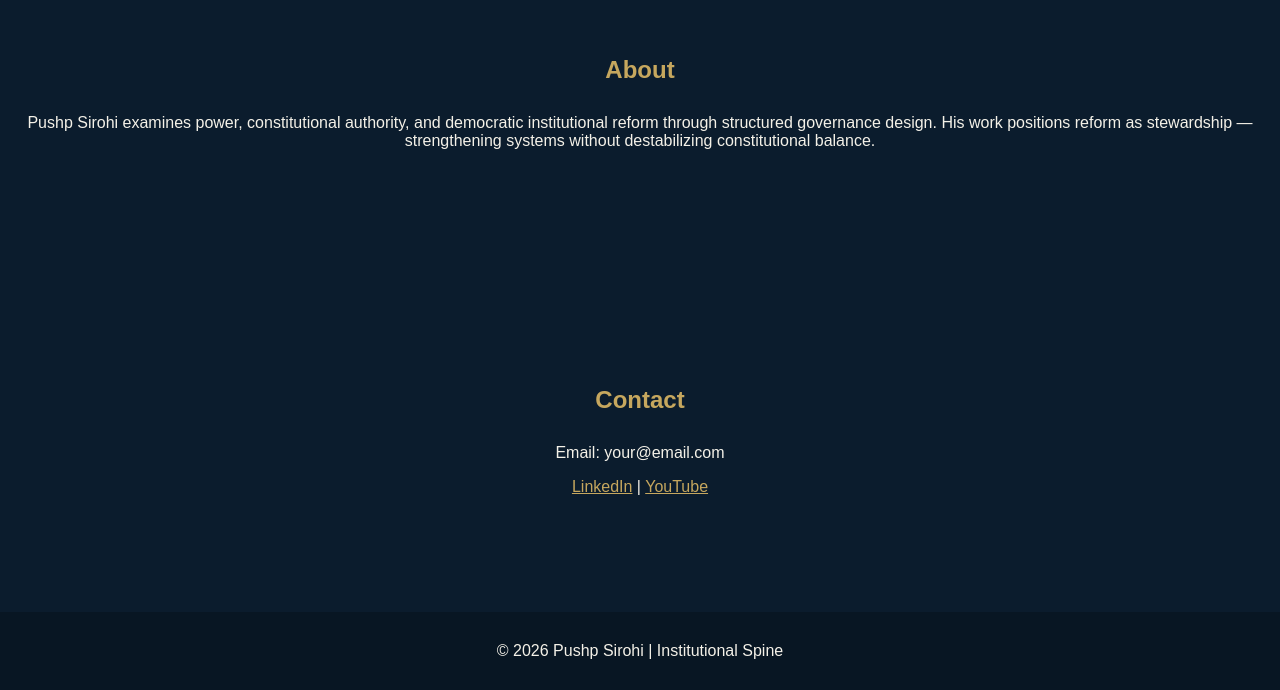
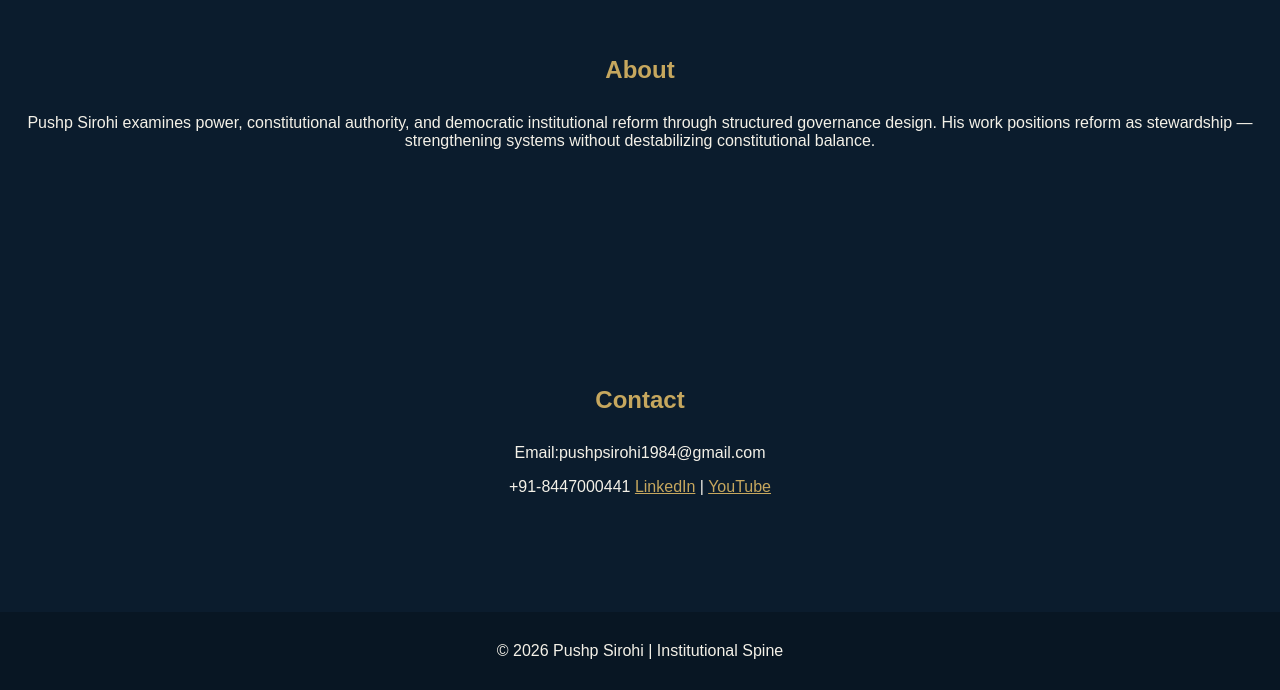
Before and after one commit to pushpsirohi/pushp-sirohi-website, a plain HTML site: page index.html in a window 1280 px wide. Shown: the part 1013-1703 px from the top of the page. Drawn offline with Linux system fonts and the light colour scheme.

Commit message:
Update contact information in index.html

```diff
--- a/index.html
+++ b/index.html
@@ -101,8 +101,8 @@
 
 <section id="contact">
 <h2>Contact</h2>
-<p>Email: your@email.com</p>
-<p>
+<p>Email:pushpsirohi1984@gmail.com</p>
+<p>+91-8447000441
 <a href="https://linkedin.com" style="color:#C6A75E;">LinkedIn</a> |
 <a href="https://youtube.com" style="color:#C6A75E;">YouTube</a>
 </p>
```
